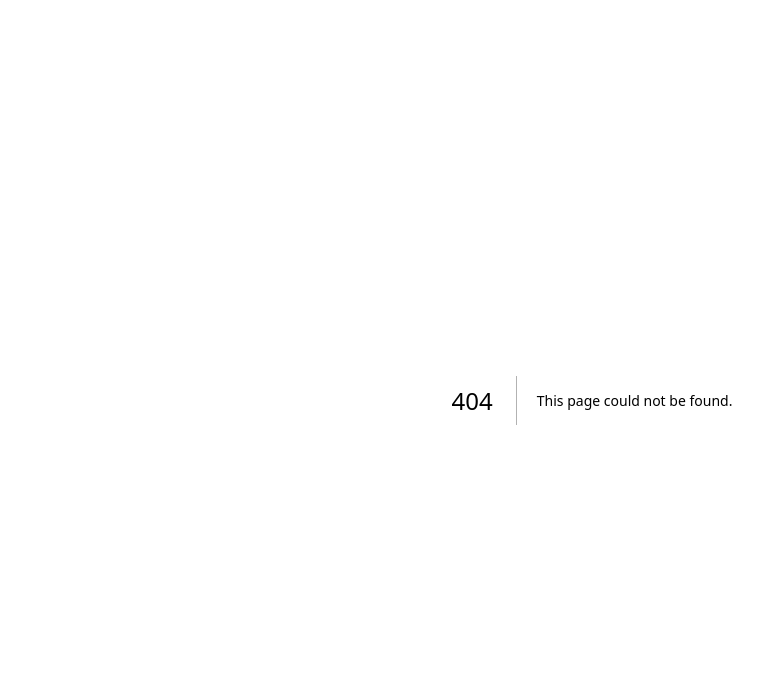
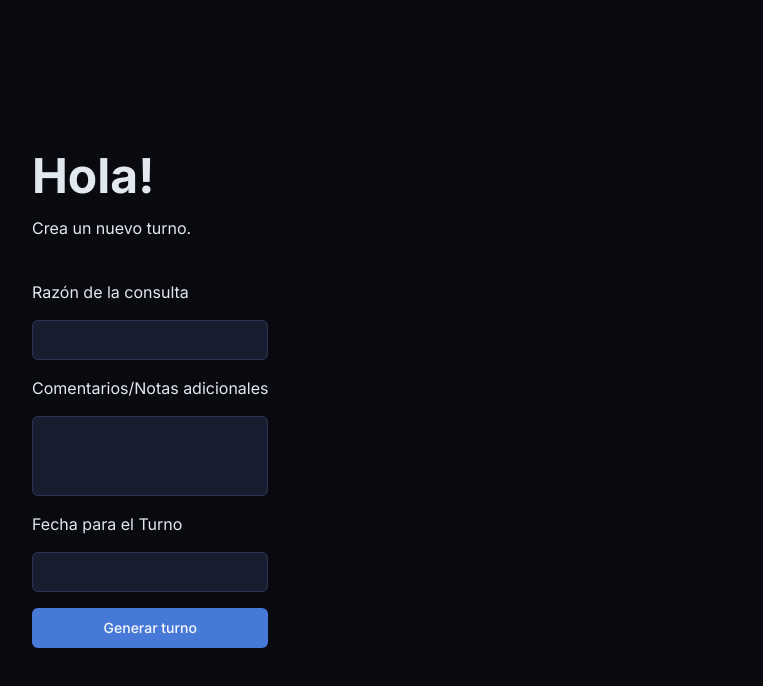
Before and after one commit to EliasPereyra/docheal, a Next.js app: page /patients/1/create-appointment in a window 1280 px wide. Before the commit this address had no page. Shown: the top 686 px of the page, without its empty margins (48-811 px from the left). Built offline with nearby package versions, Linux system fonts and the light colour scheme.

Commit message:
Rename the route name for the appointment form

```diff
--- a/src/app/patients/[userId]/appointment-form/page.tsx
+++ b/src/app/patients/[userId]/create-appointment/page.tsx
@@ -4,7 +4,7 @@
 
 export default function AppointmentForm() {
   return (
-    <div className="bg-[#080A10] flex gap-72 min-h-screen items-center text-slate-200">
+    <div className="bg-[#080A10] flex gap-72 min-h-screen items-center p-20 text-slate-200">
       <div className="flex flex-col gap-10 justify-center">
         <div>
           <h2 className="text-5xl font-bold mb-4">Hola!</h2>
```
